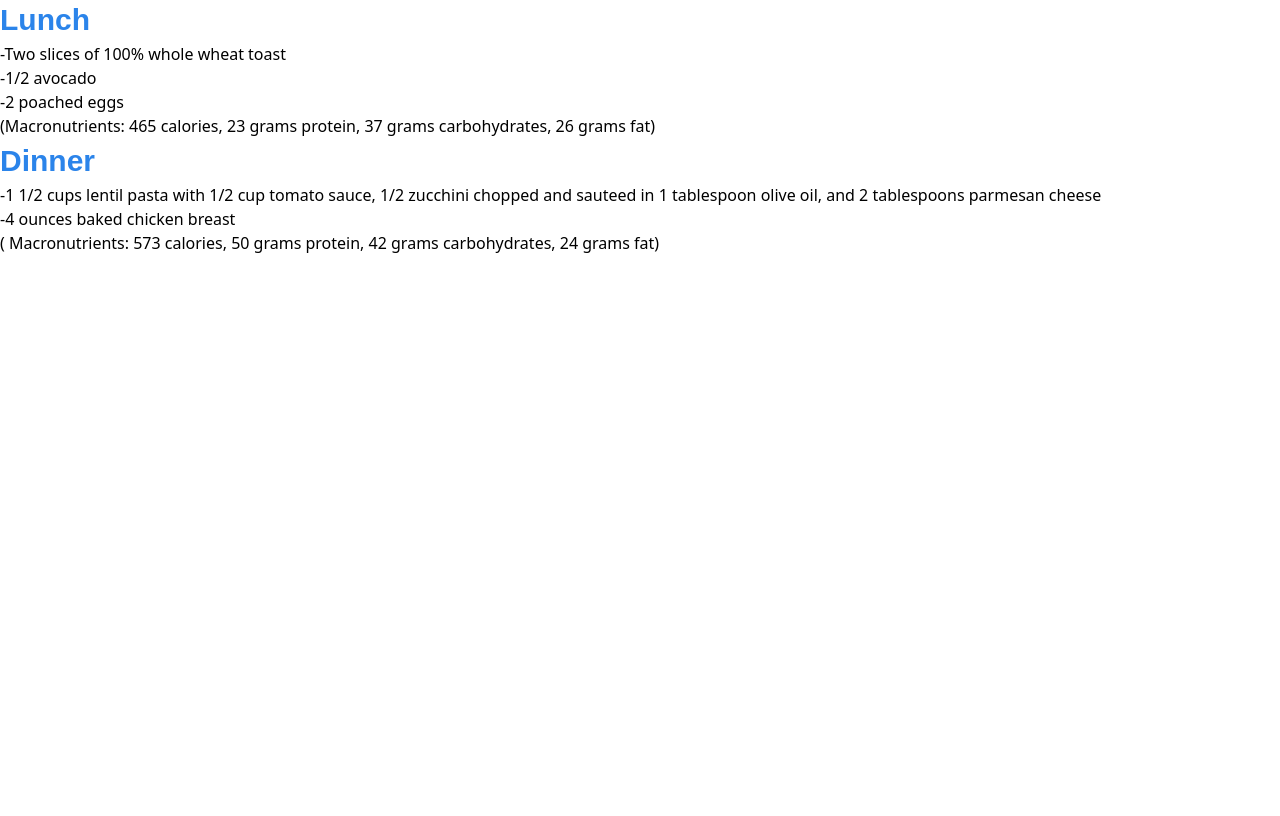
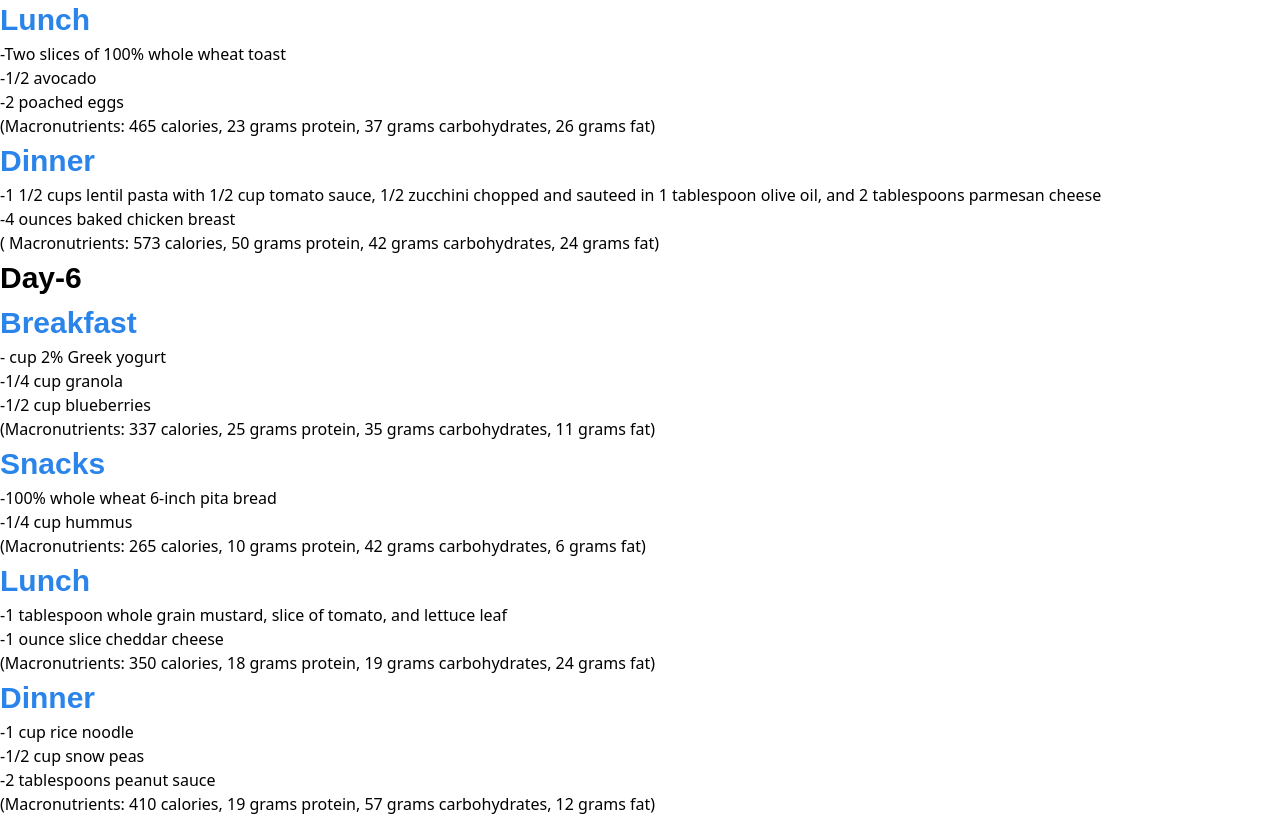
Before and after one commit to Varuntiwari04/GYM-trainer, a website built with Vite: page index1.html in a window 1280 px wide. Shown: the part 3547-4363 px from the top of the page. Before the commit the page ends 3802 px from the top, so only its background shows below. Built offline with nearby package versions, Linux system fonts and the light colour scheme.

Commit message:
new.changes

```diff
--- a/index1.html
+++ b/index1.html
@@ -243,7 +243,41 @@
 
                                                                                         <p >( Macronutrients: 573 calories, 50 grams protein, 42 grams carbohydrates, 24 grams fat)</p>
                                                                                     </ul>
+                                                                                    <h2 class="font-mullish font-bold text-[30px] space-x-2 space-y-2">Day-6</h2>
+                                                                                    <h3 class="font-mullish font-semibold text-[30px] ">
+                                                                                        <span class="text-lightBlue">Breakfast</span></h3>
+                                                                                        <ul>
+                                                                                            <li> - cup 2% Greek yogurt</li>
+                                                                                            <li> -1/4 cup granola</li>
+                                                                                            <li> -1/2 cup blueberries</li>
+                                                                                            <p >(Macronutrients: 337 calories, 25 grams protein, 35 grams carbohydrates, 11 grams fat)</p>
+                                                                                        </ul>
 
+                                                                                        <h3 class="font-mullish font-semibold text-[30px] ">
+                                                                                            <span class="text-lightBlue">Snacks</span></h3>
+                                                                                            <ul>
+                                                                                                <li> -100% whole wheat 6-inch pita bread</li>
+                                                                                                <li> -1/4 cup hummus</li>
+                                                                                                <p >(Macronutrients: 265 calories, 10 grams protein, 42 grams carbohydrates, 6 grams fat)</p>
+                                                                                            </ul>
+
+                                                                                            <h3 class="font-mullish font-semibold text-[30px] ">
+                                                                                                <span class="text-lightBlue">Lunch</span></h3>
+                                                                                                <ul>
+                                                                                                    <li> -1 tablespoon whole grain mustard, slice of tomato, and lettuce leaf</li>
+                                                                                                    <li> -1 ounce slice cheddar cheese</li>
+                                                                                                    <p >(Macronutrients: 350 calories, 18 grams protein, 19 grams carbohydrates, 24 grams fat)</p>
+                                                                                                </ul>
+
+                                                                                                <h3 class="font-mullish font-semibold text-[30px] ">
+                                                                                                    <span class="text-lightBlue">Dinner</span></h3>
+                                                                                                    <ul>
+                                                                                                        <li> -1 cup rice noodle</li>
+                                                                                                        <li> -1/2 cup snow peas</li>
+                                                                                                        <li>-2 tablespoons peanut sauce</li>
+                                                                                                        <p >(Macronutrients: 410 calories, 19 grams protein, 57 grams carbohydrates, 12 grams fat)</p>
+                                                                                                    </ul>
+            </section>
         </section>
     </section>
     <script>
```
